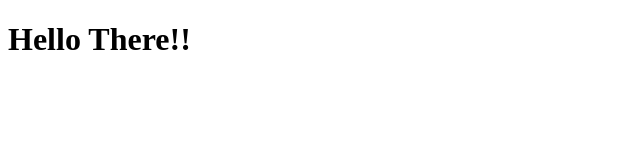
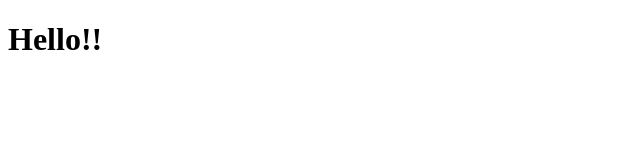
Before and after one commit to pkdev0488/LetsLearnGit, a plain HTML site: page index.html in a window 1280 px wide. Shown: the whole page, without its empty margins (0-640 px from the left). Drawn offline with Linux system fonts and the light colour scheme.

Commit message:
Small changes

```diff
--- a/index.html
+++ b/index.html
@@ -9,7 +9,7 @@
 </head>
 
 <body>
-    <h1>Hello There!!</h1>
+    <h1>Hello!!</h1>
     <script type="text/javascript"></script>
 </body>
 
```
